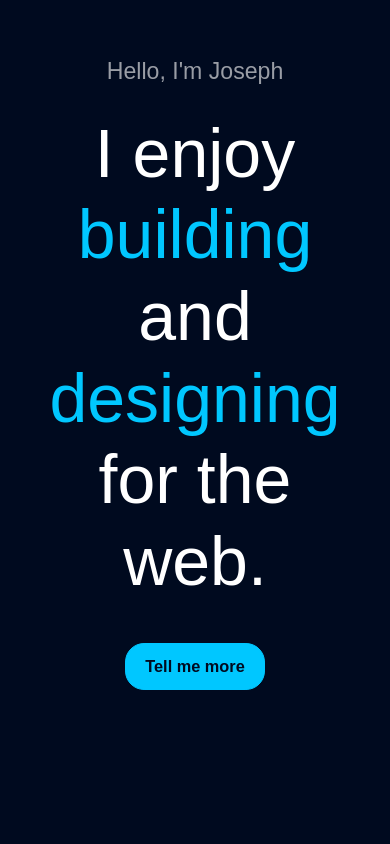
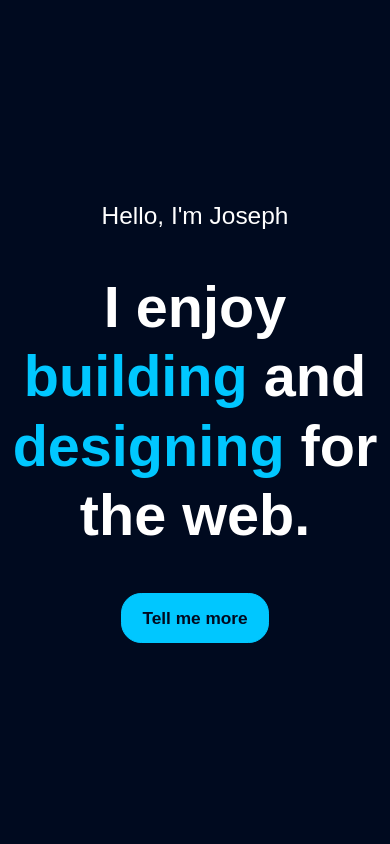
Before and after one commit to joestackss/joe, a React (Create React App) app: page / in a window 390 px wide. Shown: the top 844 px of the page. Built offline with nearby package versions, Linux system fonts and the light colour scheme.

Commit message:
hero mobile

```diff
--- a/src/components/Header/Header.jsx
+++ b/src/components/Header/Header.jsx
@@ -4,12 +4,14 @@ import "./header.css";
 const Header = () => {
   return (
     <section id="header" className="container header header__container">
-      <h2 className="text-light">Hello, I'm Joseph</h2>
-      <h1>
-        I enjoy <span className="span">building</span> and{" "}
-        <span className="span">designing</span> for the web.
-      </h1>
-      <button className="btn btn-primary ">Tell me more</button>
+      <div>
+        <h2>Hello, I'm Joseph</h2>
+        <h1>
+          I enjoy <span className="span">building</span> and{" "}
+          <span className="span">designing</span> for the web.
+        </h1>
+        <button className="btn btn-primary ">Tell me more</button>
+      </div>
     </section>
   );
 };
--- a/src/components/Header/header.css
+++ b/src/components/Header/header.css
@@ -1,7 +1,7 @@
 .header {
-
-    padding-top: 7em;
+    display: flex;
     overflow: hidden;
+    align-items: center;
 
 }
 
@@ -15,12 +15,17 @@
     padding-bottom: var(--padding-bottom-lg);
 }
 
+.header h2 {
+    padding-bottom: var(--padding-bottom-lg);
+    font-weight: 400;
+    color: var(--color-white);
+}
+
 
 /* MEDIA QUERIES (MEDIUM DEVICES) */
 @media screen and (max-width: 1024px) {
     .header {
         height: 68vh;
-        padding-top: 5em;
     }
 }
 
--- a/src/index.css
+++ b/src/index.css
@@ -22,8 +22,8 @@
 
   --transition: all 400ms ease;
   --container-width-lg: 75%;
-  --container-width-md: 86%;
-  --container-width-sm: 90%;
+  --container-width-md: 90%;
+  --container-width-sm: 95%;
 
   --padding-bottom-lg: 3rem;
 }
@@ -72,7 +72,7 @@ h3,
 h4,
 h5,
 h6 {
-  font-weight: 500;
+  font-weight: 600;
 }
 
 h1 {
@@ -157,7 +157,7 @@ img {
 /* MEDIA QUERIES TABLETS */
 @media screen and (max-width: 1024px) {
   * {
-    font-size: .85rem;
+    font-size: .9rem;
   }
 
 
@@ -174,6 +174,14 @@ img {
 /* MEDIA QUERIES (SMALL DEVICES) */
 @media screen and (max-width: 600px) {
 
+  h1 {
+    font-size: 4rem;
+  }
+
+  .span {
+    font-size: 4rem;
+  }
+
   .container {
     width: var(--container-width-sm);
   }
```
